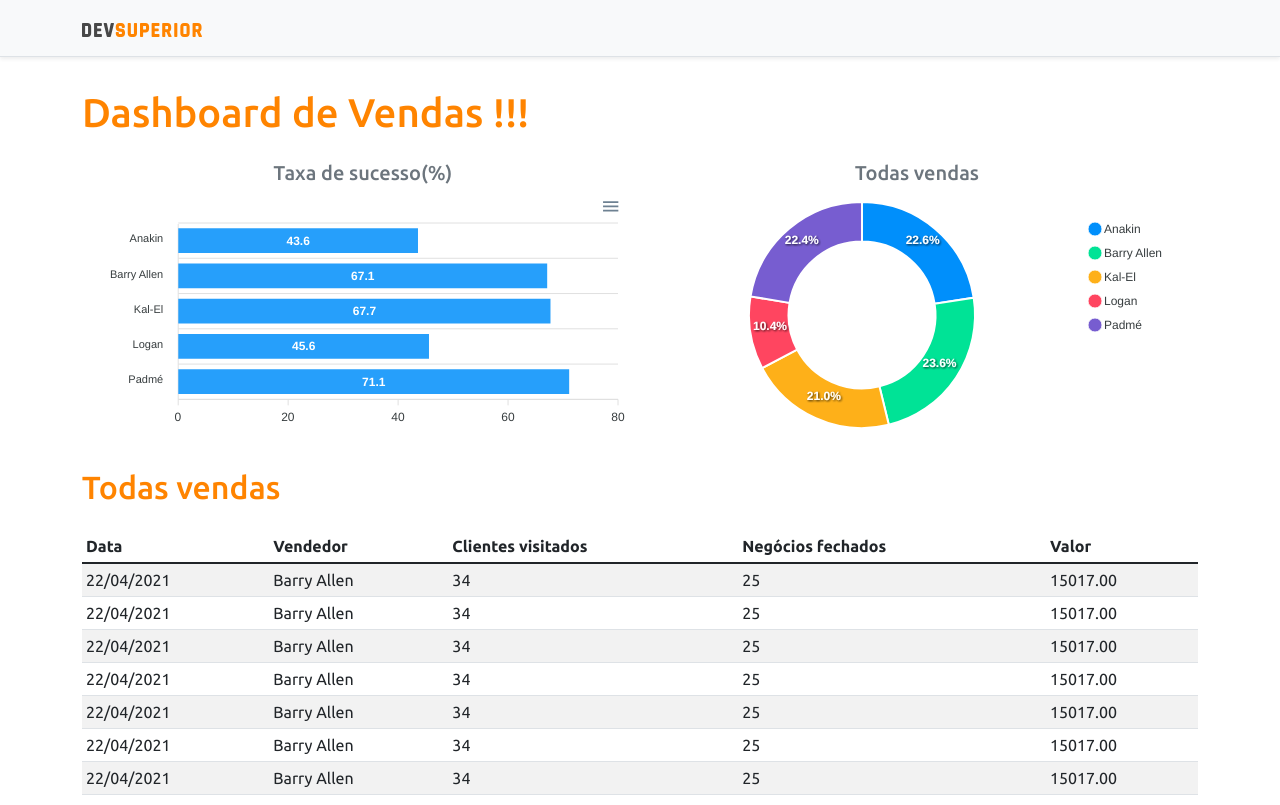
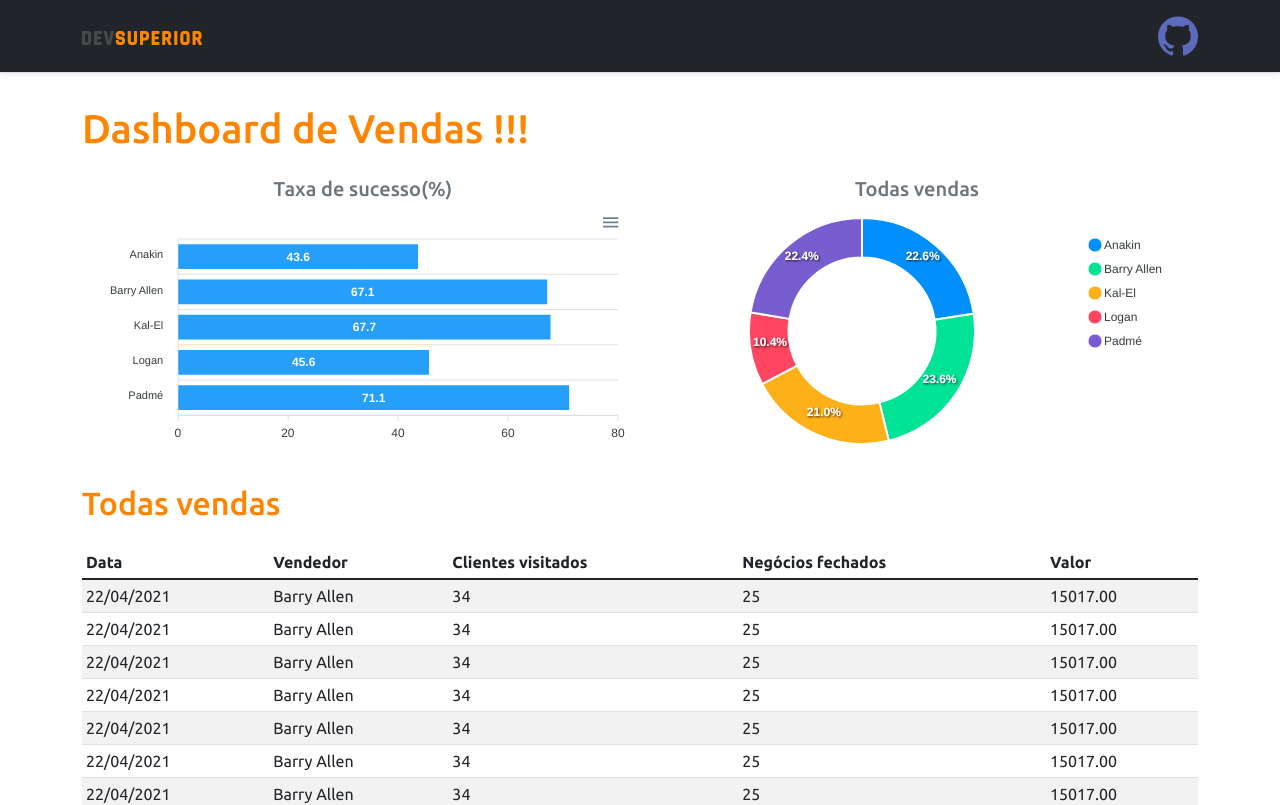
Before and after one commit to RafaelAmaralPaula/project-sds4, a React (Create React App) app in the folder frontend/: page / in a window 1280 px wide. Shown: the top 805 px of the page. Built offline with nearby package versions, Linux system fonts and the light colour scheme.

Commit message:
Update NavBar

```diff
--- a/frontend/src/components/NavBar/index.tsx
+++ b/frontend/src/components/NavBar/index.tsx
@@ -1,11 +1,18 @@
 import ImgDsDark from 'assets/img/ds-dark.svg';
+import IconGitHub from 'assets/img/github.png';
 
 function NavBar() {
     return (
-    <div className="d-flex flex-column flex-md-row align-items-center p-3 px-md-4 mb-3 bg-light border-bottom shadow-sm">
-        <div className="container">
+    <div className="d-flex flex-column flex-md-row align-items-center p-3 px-md-4 mb-3 bg-light border-bottom shadow-sm
+    navbar navbar-dark bg-dark">
+        <div className="container ">
             <nav className="my-2 my-md-0 mr-md-3">
                 <img src={ImgDsDark} alt="DevSuperior" width="120" />
+            </nav>
+            <nav className="nav justify-content-end">
+                <a href="https://github.com/RafaelAmaralPaula/project-sds4" target="blank">
+                    <img src={IconGitHub} alt="Icone GitHub" height="40px"/>
+                </a>
             </nav>
         </div>
 </div>
```
Also changed, not shown: frontend/src/assets/img/github.png (added), 1 other file (tests, documents, lock files or other folders).
